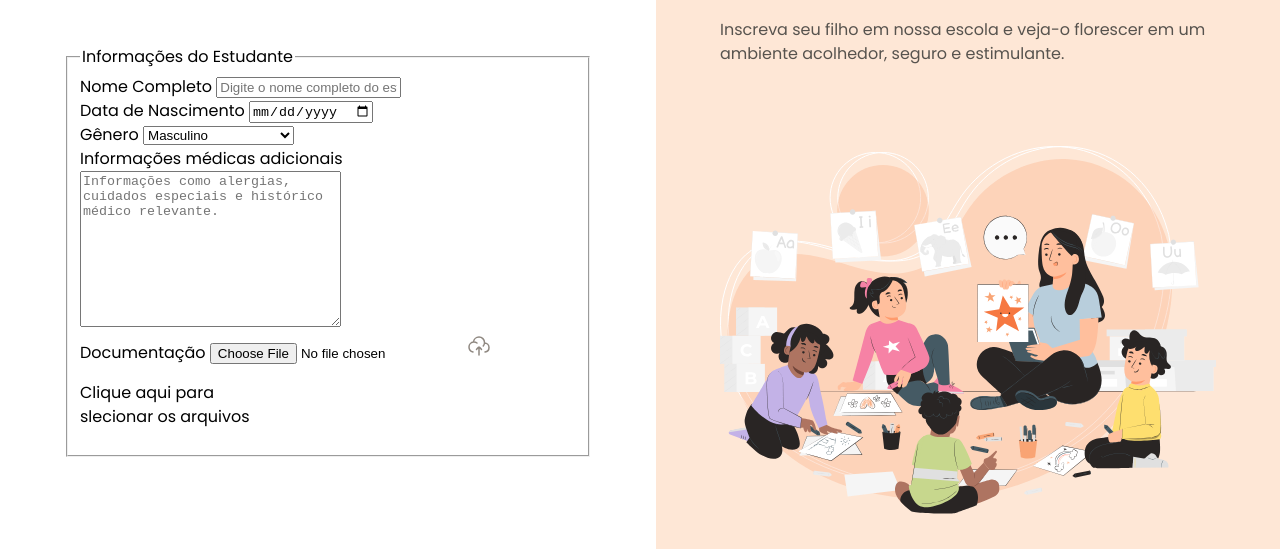
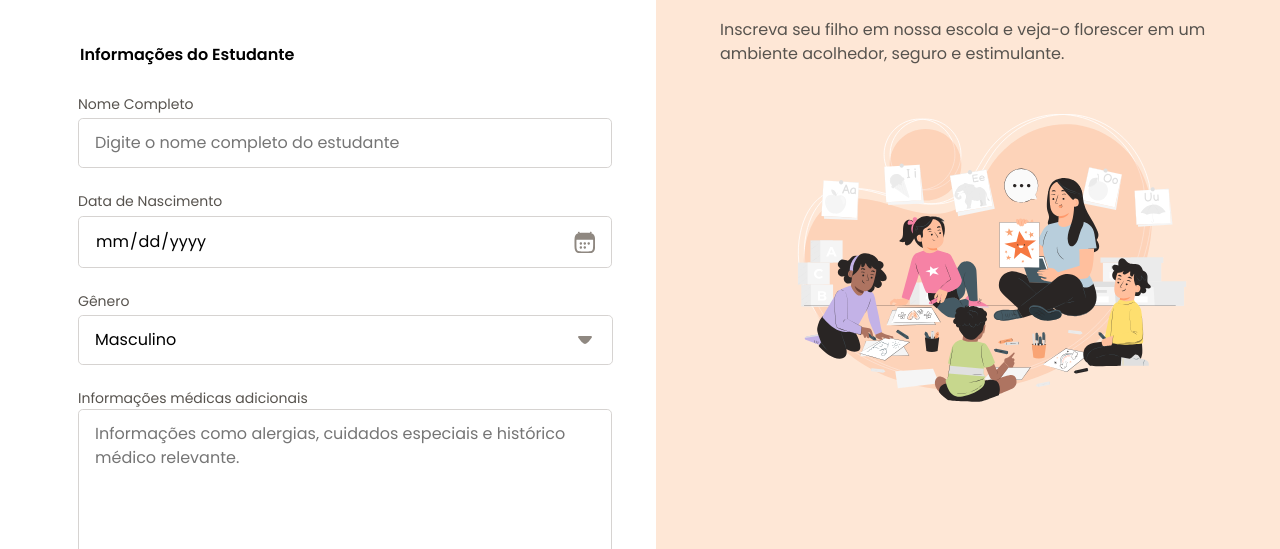
Before and after one commit to leu331/form-matricula, a plain HTML site: page index.html in a window 1280 px wide. Shown: the part 251-800 px from the top of the page. Drawn offline with Linux system fonts and the light colour scheme.

Commit message:
configurando inputs de data e select

```diff
--- /dev/null
+++ b/fields/index.css
@@ -0,0 +1,53 @@
+input, textarea, select {
+    appearance: none;
+    width: 100%;
+    border: 1px solid var(--stroke-default);
+    border-radius: .3rem;
+    padding: .75rem 1rem;
+
+    font: var(--text);
+}
+
+.select-wrapper {
+    select {
+        width: 107%;
+    }
+}
+
+label {
+    font: var(--text-sm);
+    color: var(--text-secondary);
+    display: block;
+    margin-bottom: .25rem;
+}
+
+input:focus, select:focus, textarea:focus {
+    outline: .25rem solid var(--surface-secondary);
+    border: .125rem solid var(--stroke-highlight);
+}
+
+input[type="date"] {
+    position: relative;
+
+    &::-webkit-calendar-picker-indicator {
+        opacity: 0;
+    }
+
+    &::before {
+        content: "";
+        position: absolute;
+        background: url(/assets/icons/calendar-03.svg);
+        center/contain;
+        width: 1.40rem;
+        height: 1.40rem;
+        right: 1rem;
+
+        top: 50%;
+        transform: translateY(-50%);
+    }
+}
+
+select {
+    background: url(/assets/icons/arrow-down-01.svg) no-repeat 97%;
+
+}
--- a/index.html
+++ b/index.html
@@ -17,7 +17,7 @@
             <div class="main-container">
                 <nav>
 
-                    <img src="assets/icons/inter icons/arrow-left-02.svg" alt="flecha">
+                    <img src="assets/icons/arrow-left-02.svg" alt="flecha">
                     <p> Voltar </p>
 
                 </nav>
@@ -48,7 +48,8 @@
                             <select name="gender" id="gender">
                                 <option value="male">Masculino</option>
                                 <option value="female">Feminino</option>
-                                <option value="tansexual">Trans</option>
+                                <option value="tansexual">Transmasculino</option>
+                                <option value="tansexual">Transfeminino</option>
                                 <option value="non-binary">Não binário</option>
                                 <option value="others">Outros</option>
                                 <option value="no answer">Prefiro não responder</option>
@@ -63,7 +64,7 @@
                         <div class="droparea-wrapper">
                             <label for="archives">Documentação</label>
                             <input type="file" name="archives" id="archives">
-                            <img src="assets/icons/inter icons/cloud-upload.svg" alt="">
+                            <img src="assets/icons/cloud-upload.svg" alt="">
                             <p>Clique aqui para <br>
                             slecionar os arquivos</p>
                         </div>
--- /dev/null
+++ b/styles/form.css
@@ -0,0 +1,17 @@
+@import url(/fields/index.css);
+
+form {
+
+}
+
+fieldset {
+    border: none;
+
+    display: grid;
+    gap: 1.5rem;
+}
+
+legend {
+    font: 600 1rem/1.25 var(--font-family);
+    margin-bottom: 1.5rem;
+}
--- a/styles/index.css
+++ b/styles/index.css
@@ -1,2 +1,3 @@
 @import url(global.css);
 @import url(layout.css);
+@import url(form.css);
--- a/styles/layout.css
+++ b/styles/layout.css
@@ -87,7 +87,11 @@ header#secondary {
 }
 
 img#img1 {
-        margin-top: 2rem;
-        width: 100%;
-        height: auto;
+    width: 35rem;
+    max-height: 18rem;
+    padding-left: 1.5rem;
 }
+
+h3#initial {
+
+}
```
Also changed, not shown: assets/icons/arrow-down-01.svg (renamed from assets/icons/inter icons/arrow-down-01.svg), assets/icons/arrow-left-02.svg (renamed from assets/icons/inter icons/arrow-left-02.svg), assets/icons/basketball-02.svg (renamed from assets/icons/il icons/basketball-02.svg), assets/icons/boxing-glove-01.svg (renamed from assets/icons/il icons/boxing-glove-01.svg), assets/icons/calendar-03.svg (renamed from assets/icons/inter icons/calendar-03.svg), assets/icons/check.svg (renamed from assets/icons/inter icons/check.svg), assets/icons/cloud-upload.svg (renamed from assets/icons/inter icons/cloud-upload.svg), assets/icons/football.svg (renamed from assets/icons/il icons/football.svg), assets/icons/sun-02.svg (renamed from assets/icons/il icons/sun-02.svg), assets/icons/sun-cloud-02.svg (renamed from assets/icons/il icons/sun-cloud-02.svg), assets/icons/swimming.svg (renamed from assets/icons/il icons/swimming.svg), assets/icons/volleyball.svg (renamed from assets/icons/il icons/volleyball.svg), assets/icons/yoga-02.svg (renamed from assets/icons/il icons/yoga-02.svg).
